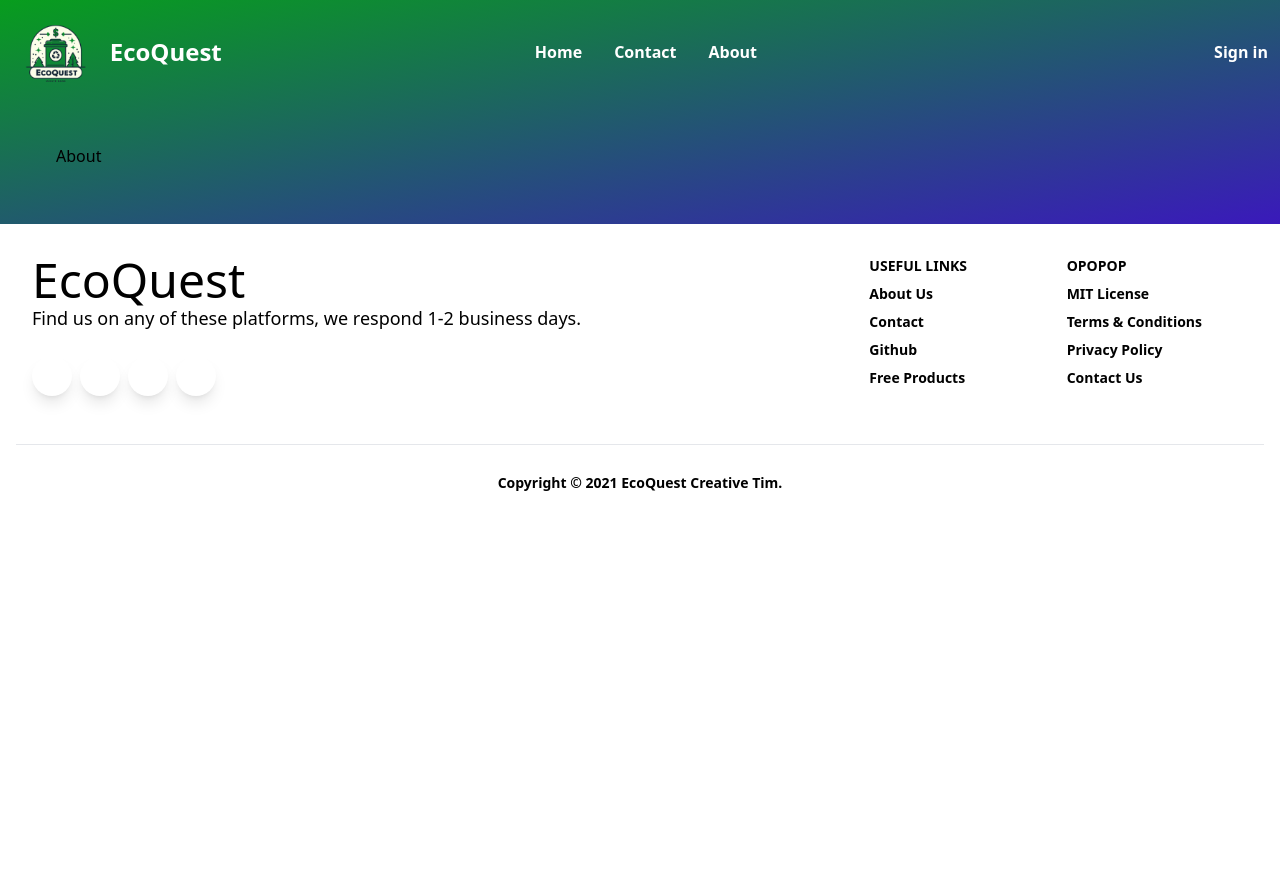
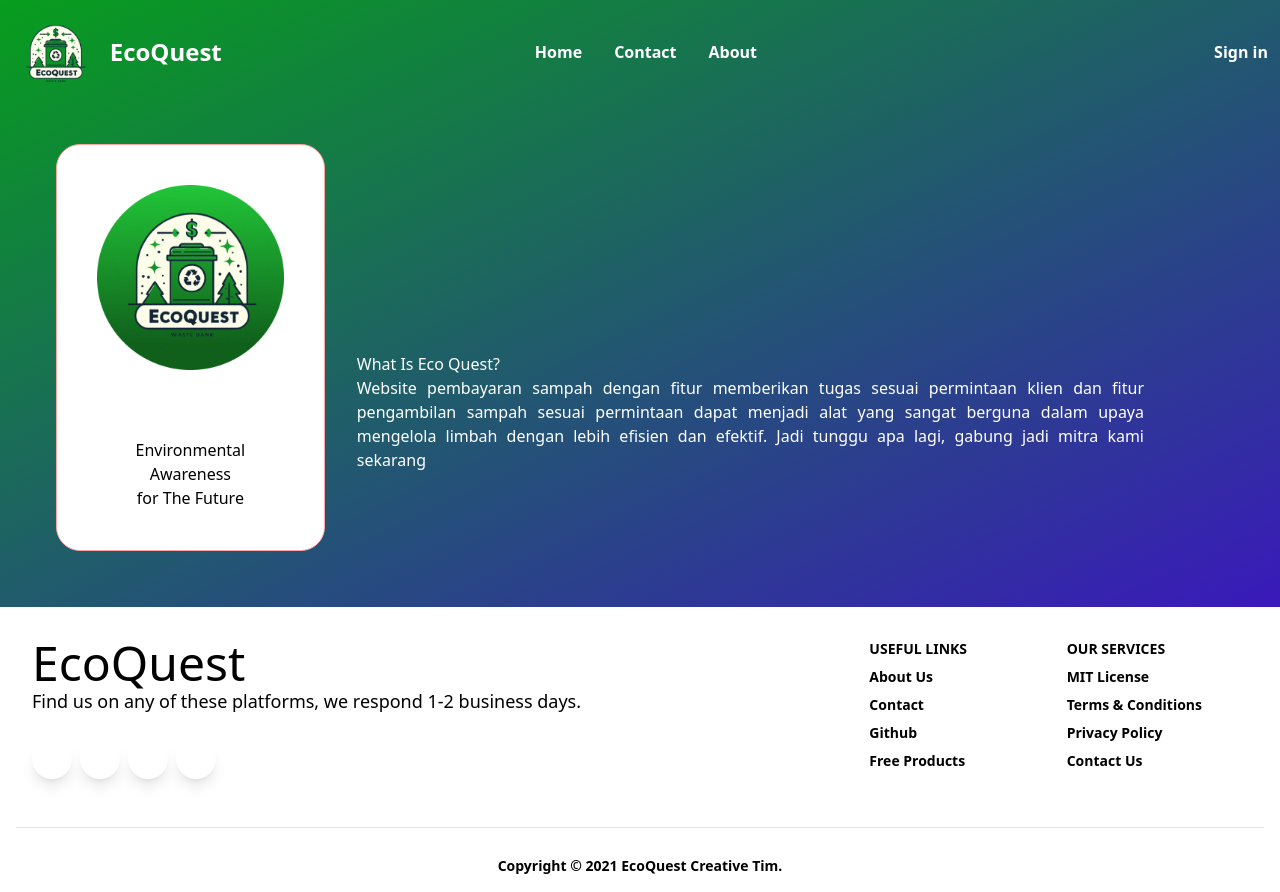
Before and after one commit to HadziqAlaydrus/Kelompok3-Ecoquest, a React (Vite) app: page /about in a window 1280 px wide. Before the commit the page ends 800 px from the top, so only its background shows below. Built offline with nearby package versions, Linux system fonts and the light colour scheme.

Commit message:
About,Footer

```diff
--- a/src/components/Footer.jsx
+++ b/src/components/Footer.jsx
@@ -40,7 +40,7 @@ function Footer() {
             </ul>
           </div>
           <div class="w-full lg:w-4/12 px-4">
-            <span class="block uppercase text-blueGray-500 text-sm font-semibold mb-2">opopop</span>
+            <span class="block uppercase text-blueGray-500 text-sm font-semibold mb-2">Our Services</span>
             <ul class="list-unstyled">
               <li>
                 <a class="text-blueGray-600 hover:text-blueGray-800 font-semibold block pb-2 text-sm" href="https://github.com/creativetimofficial/notus-js/blob/main/LICENSE.md?ref=njs-profile">MIT License</a>
--- a/src/pages/About.jsx
+++ b/src/pages/About.jsx
@@ -1,9 +1,29 @@
-import React from 'react'
+import React from "react";
+import ablogo from "../assets/about.png";
 
 function About() {
   return (
-    <div className='max-w-screen p-14 bg-gradient-to-br from-[#079D1D] to-[#3A19BB] pt-36'>About</div>
-  )
+    <div className="max-w-screen p-14 bg-gradient-to-br from-[#079D1D] to-[#3A19BB] pt-36">
+      <div className="flex text-justify justify-between gap-8">
+        <div className="bg-white flex flex-col justify-between gap-y-12 px-10 py-10 border border-red-300 rounded-3xl text-center">
+          <img src={ablogo} alt="" />
+          <h2 className="mt-5">
+            Environmental <br></br>Awareness <br /> for The Future
+          </h2>
+        </div>
+        <div>
+          <h1 className="text-white pt-52 pr-20">What Is Eco Quest?</h1>
+          <h3 className="text-white  pr-20">
+            Website pembayaran sampah dengan fitur memberikan tugas sesuai
+            permintaan klien dan fitur pengambilan sampah sesuai permintaan
+            dapat menjadi alat yang sangat berguna dalam upaya mengelola limbah
+            dengan lebih efisien dan efektif. Jadi tunggu apa lagi, gabung jadi
+            mitra kami sekarang
+          </h3>
+        </div>
+      </div>
+    </div>
+  );
 }
 
-export default About
+export default About;
```
Also changed, not shown: src/assets/about.png (added).
